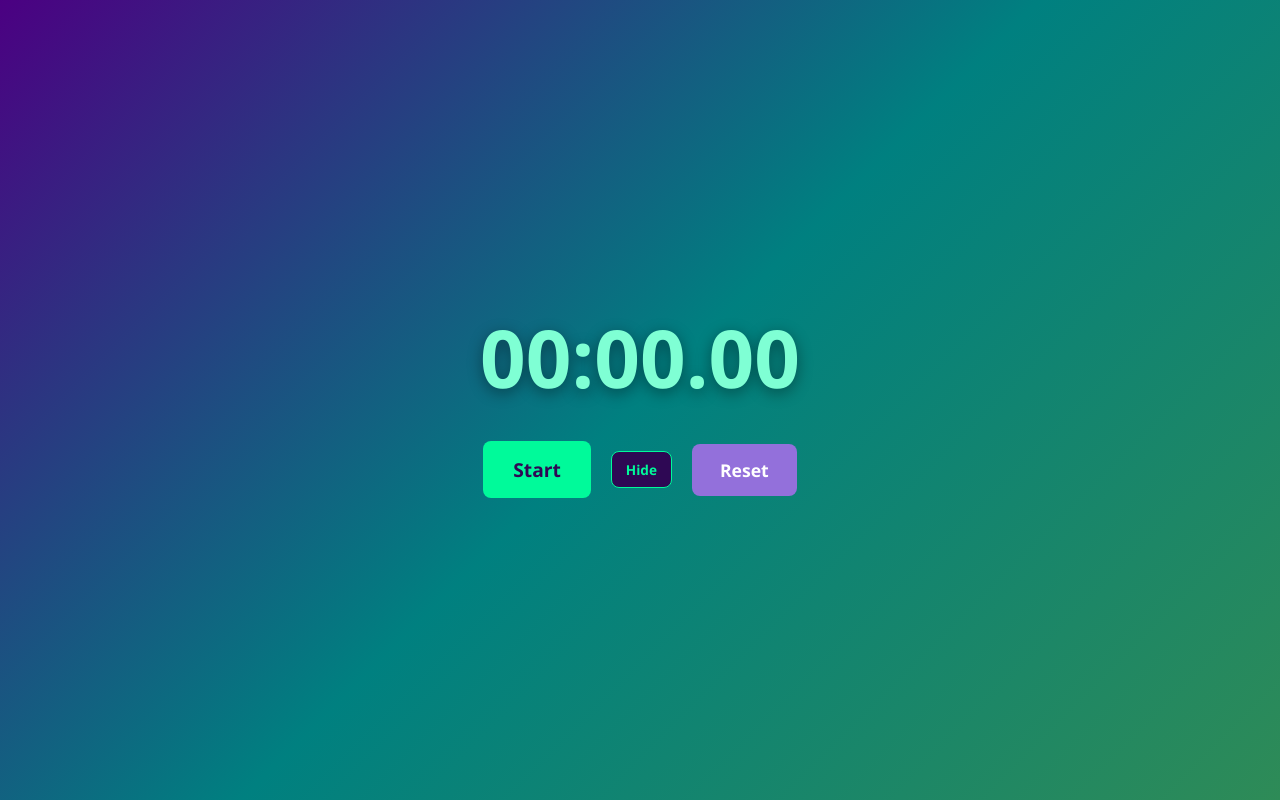
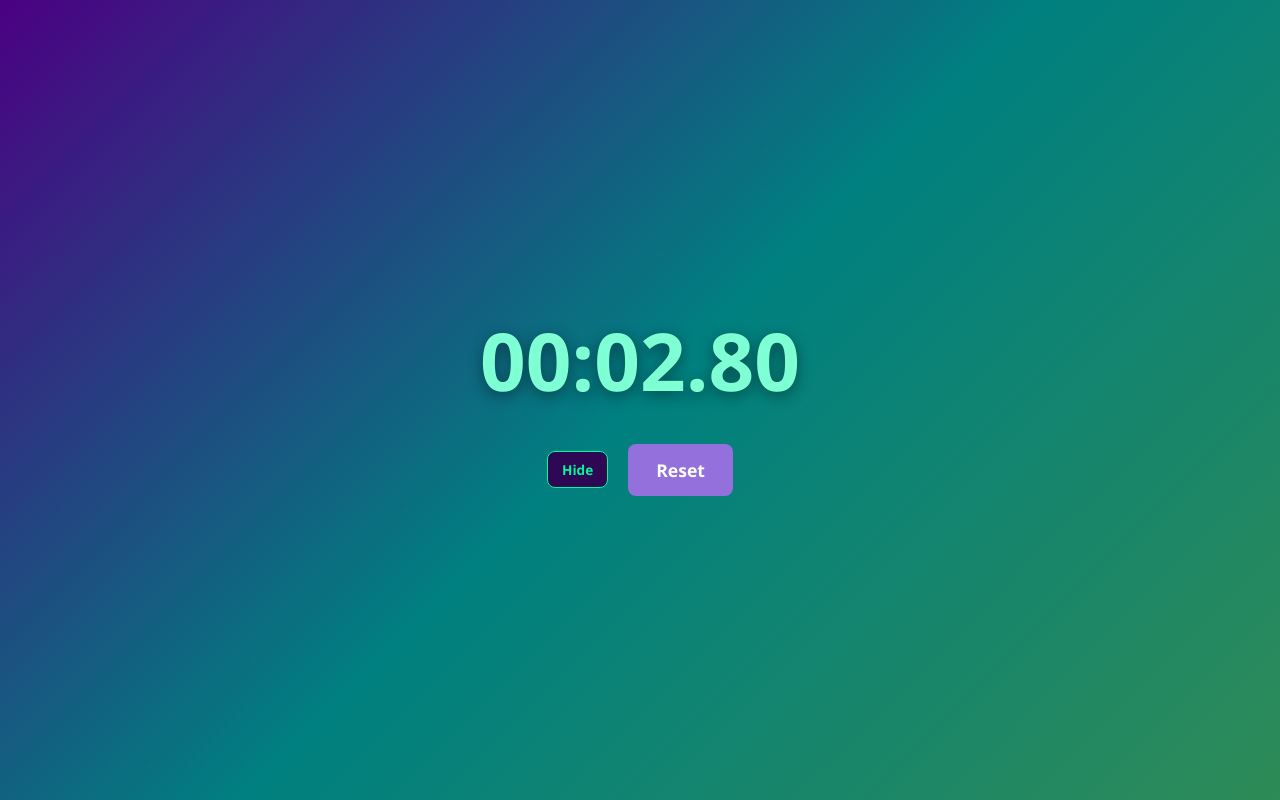
Before and after one commit to Manfred-crypto/stopwatch, a plain HTML site: page index.html in a window 1280 px wide. Both pictures are taken after a click on the button "Reset". Drawn offline with Linux system fonts and the light colour scheme.

Commit message:
small fix: it knows about a million things!

```diff
--- a/index.html
+++ b/index.html
@@ -11,14 +11,12 @@
       padding: 0;
       font-family: 'Segoe UI', Tahoma, Geneva, Verdana, sans-serif;
     }
-
     body {
       display: flex;
       flex-direction: column;
       justify-content: center;
       align-items: center;
       height: 100vh;
-      /* Purple-Green Theme */
       background: linear-gradient(135deg, #4b0082, #008080, #2e8b57);
       color: #7fffd4;
       transition: background 0.2s ease;
@@ -26,12 +24,9 @@
     body.blackout {
       background: #000000 !important;
     }
-
-    body.blackout #display,
-    body.blackout #startStopBtn {
+    body.blackout #display {
       visibility: hidden;
     }
-
     #display {
       font-size: 5rem;
       font-weight: bold;
@@ -40,13 +35,11 @@
       text-shadow: 0 4px 15px rgba(0, 0, 0, 0.4);
       user-select: none;
     }
-
     .controls {
       display: flex;
       align-items: center;
       gap: 20px;
     }
-
     button {
       border: none;
       border-radius: 8px;
@@ -54,24 +47,9 @@
       font-weight: bold;
       transition: transform 0.1s ease, opacity 0.2s ease;
     }
-
     button:active {
       transform: scale(0.95);
     }
-    #startStopBtn {
-      padding: 15px 30px;
-      font-size: 1.2rem;
-      background-color: #00fa9a;
-      color: #2e0854;
-    }
-
-    #resetBtn {
-      padding: 14px 28px;
-      font-size: 1.1rem;
-      background-color: #9370db;
-      color: #ffffff;
-    }
-
     #stealthBtn {
       padding: 8px 14px;
       font-size: 0.85rem;
@@ -79,7 +57,12 @@
       color: #00fa9a;
       border: 1px solid #00fa9a;
     }
-
+    #resetBtn {
+      padding: 14px 28px;
+      font-size: 1.1rem;
+      background-color: #9370db;
+      color: #ffffff;
+    }
     body.blackout #resetBtn,
     body.blackout #stealthBtn {
       background-color: #0a0a0a;
@@ -89,26 +72,16 @@
   </style>
 </head>
 <body>
-
   <div id="display">00:00.00</div>
-
   <div class="controls">
-    <button id="startStopBtn">Start</button>
     <button id="stealthBtn">Hide</button>
     <button id="resetBtn">Reset</button>
   </div>
-
   <script>
-    let startTime = 0;
-    let elapsedTime = 0;
-    let timerInterval = null;
-    let isRunning = false;
-
+    let startTime = Date.now();
     const display = document.getElementById('display');
-    const startStopBtn = document.getElementById('startStopBtn');
     const stealthBtn = document.getElementById('stealthBtn');
     const resetBtn = document.getElementById('resetBtn');
-
     function formatTime(ms) {
       const totalCentiseconds = Math.floor(ms / 10);
       const centiseconds = String(totalCentiseconds % 100).padStart(2, '0');
@@ -117,37 +90,18 @@
       const minutes = String(Math.floor(totalSeconds / 60)).padStart(2, '0');
       return `${minutes}:${seconds}.${centiseconds}`;
     }
-
     function updateDisplay() {
-      elapsedTime = Date.now() - startTime;
+      const elapsedTime = Date.now() - startTime;
       display.textContent = formatTime(elapsedTime);
     }
-
-    startStopBtn.addEventListener('click', () => {
-      if (!isRunning) {
-        startTime = Date.now() - elapsedTime;
-        timerInterval = setInterval(updateDisplay, 10);
-        startStopBtn.textContent = 'Pause';
-        isRunning = true;
-      } else {
-        clearInterval(timerInterval);
-        startStopBtn.textContent = 'Start';
-        isRunning = false;
-      }
-    });
-
+    setInterval(updateDisplay, 10);
     stealthBtn.addEventListener('click', () => {
       document.body.classList.toggle('blackout');
     });
-
     resetBtn.addEventListener('click', () => {
-      clearInterval(timerInterval);
-      isRunning = false;
-      elapsedTime = 0;
+      startTime = Date.now();
       display.textContent = '00:00.00';
-      startStopBtn.textContent = 'Start';
     });
   </script>
-
 </body>
 </html>
```
